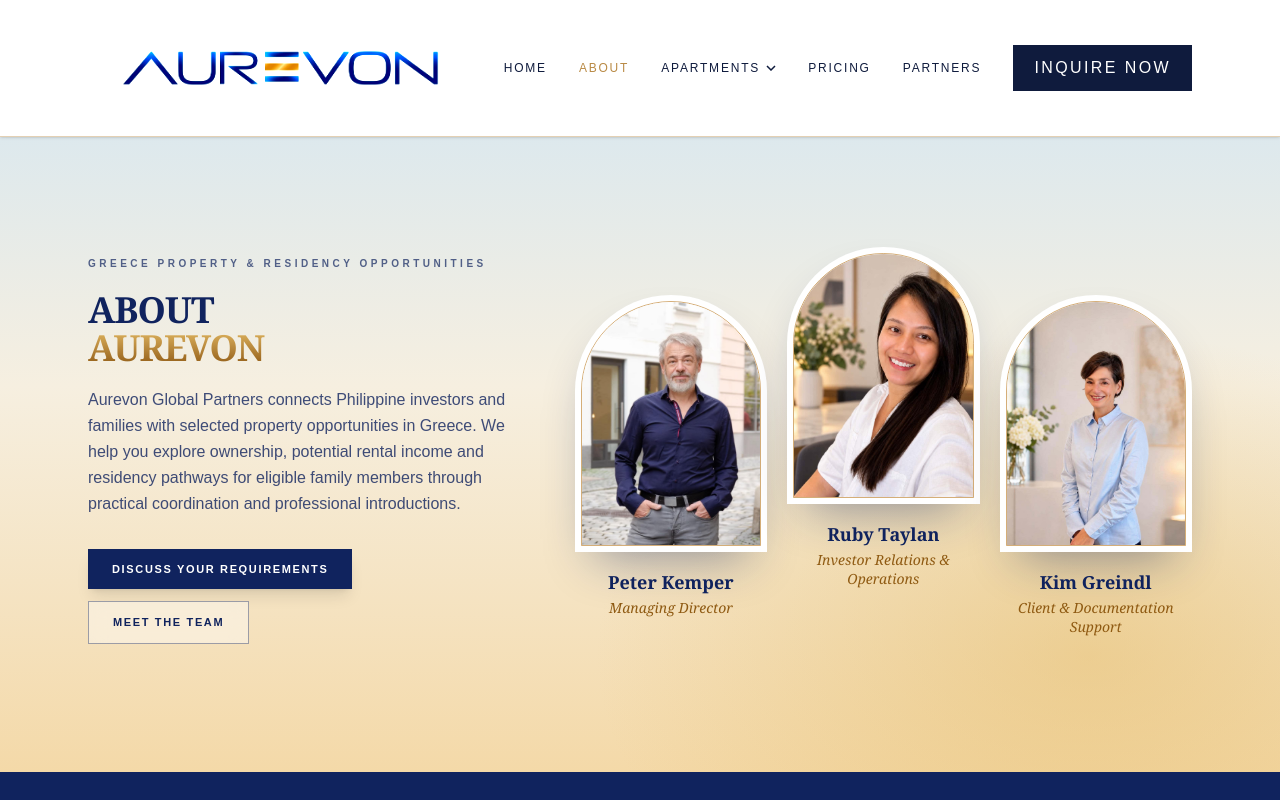
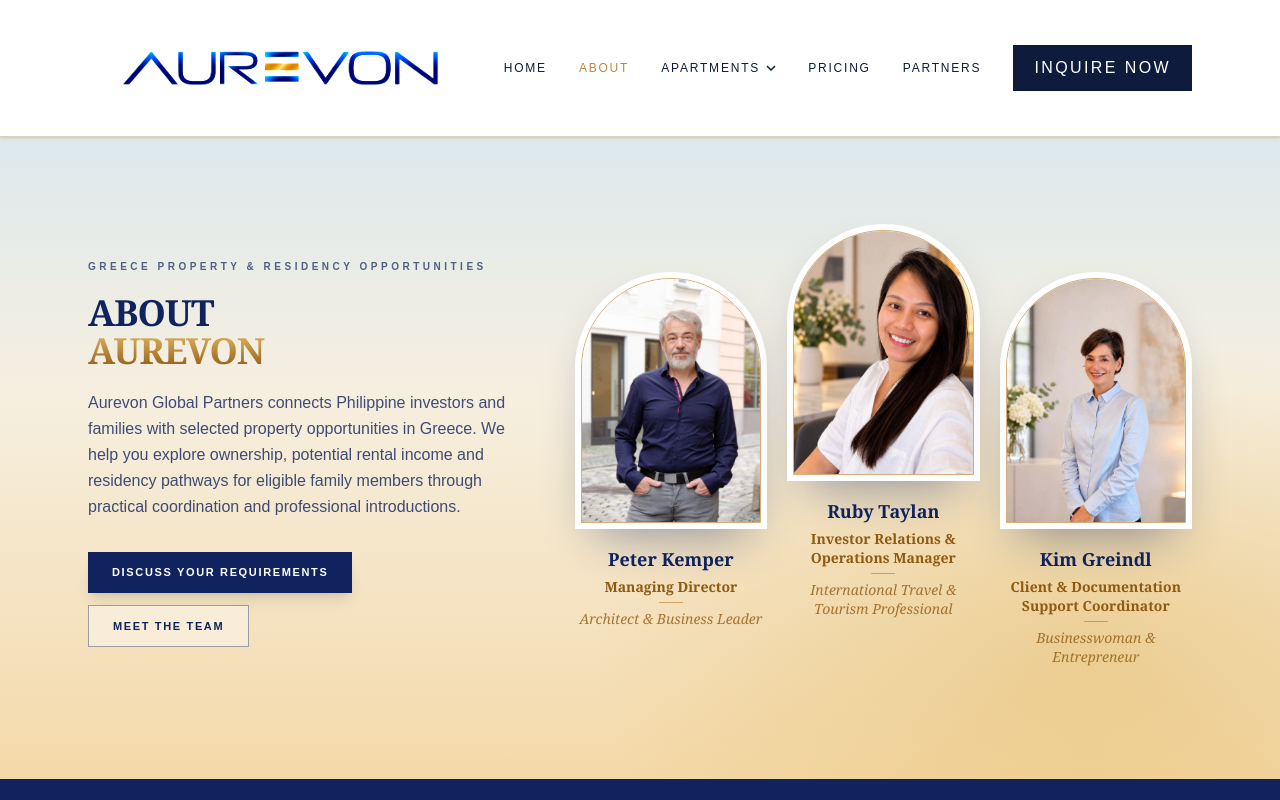
Before and after one commit to TechBertings/aurevon, a Next.js app: page /about in a window 1280 px wide. Shown: the top 800 px of the page. Built offline with nearby package versions, Linux system fonts and the light colour scheme.

Commit message:
text aligning

```diff
--- a/app/about/page.tsx
+++ b/app/about/page.tsx
@@ -420,12 +420,16 @@ export default function AboutPage() {
                   label={`${m.name}, ${m.role}`}
                   className="aspect-3/4 w-full"
                 />
-                <p className="mt-4 font-serif text-sm font-bold text-(--navy) sm:text-lg">
-                  {m.name}
-                </p>
-                <p className="mt-0.5 font-serif text-[11px] italic leading-snug text-(--gold-dark) sm:text-sm">
-                  {m.role}
-                </p>
+             <p className="mt-4 font-serif text-sm font-bold text-(--navy) sm:text-lg">
+  {m.name}
+</p>
+<p className="mt-1 font-serif text-[11px] font-semibold leading-snug text-(--gold-dark) sm:text-sm">
+  {m.fullRole}
+</p>
+<span aria-hidden className="mx-auto my-1.5 block h-px w-6 bg-(--gold)/60" />
+<p className="font-serif text-[11px] italic leading-snug text-(--gold-dark)/80 sm:text-sm">
+  {m.title}
+</p>
               </li>
             ))}
           </ul>
```
